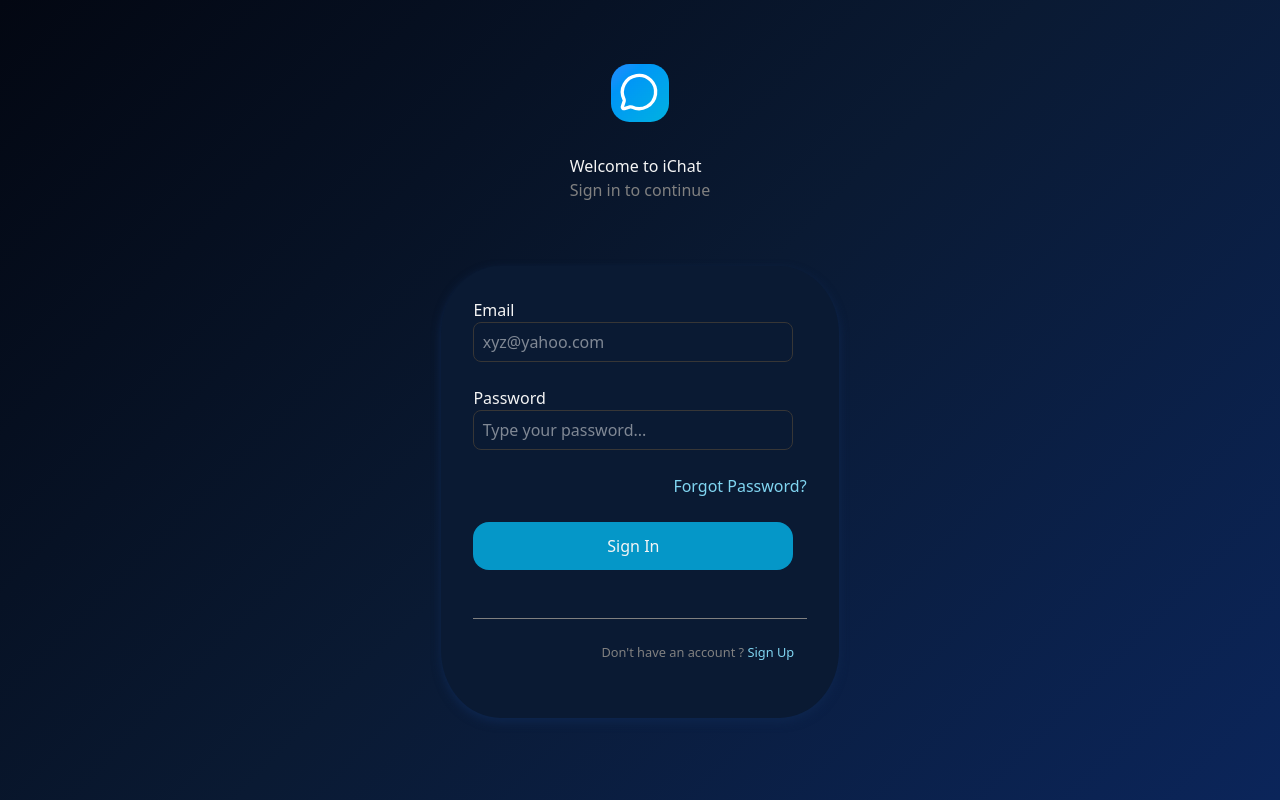
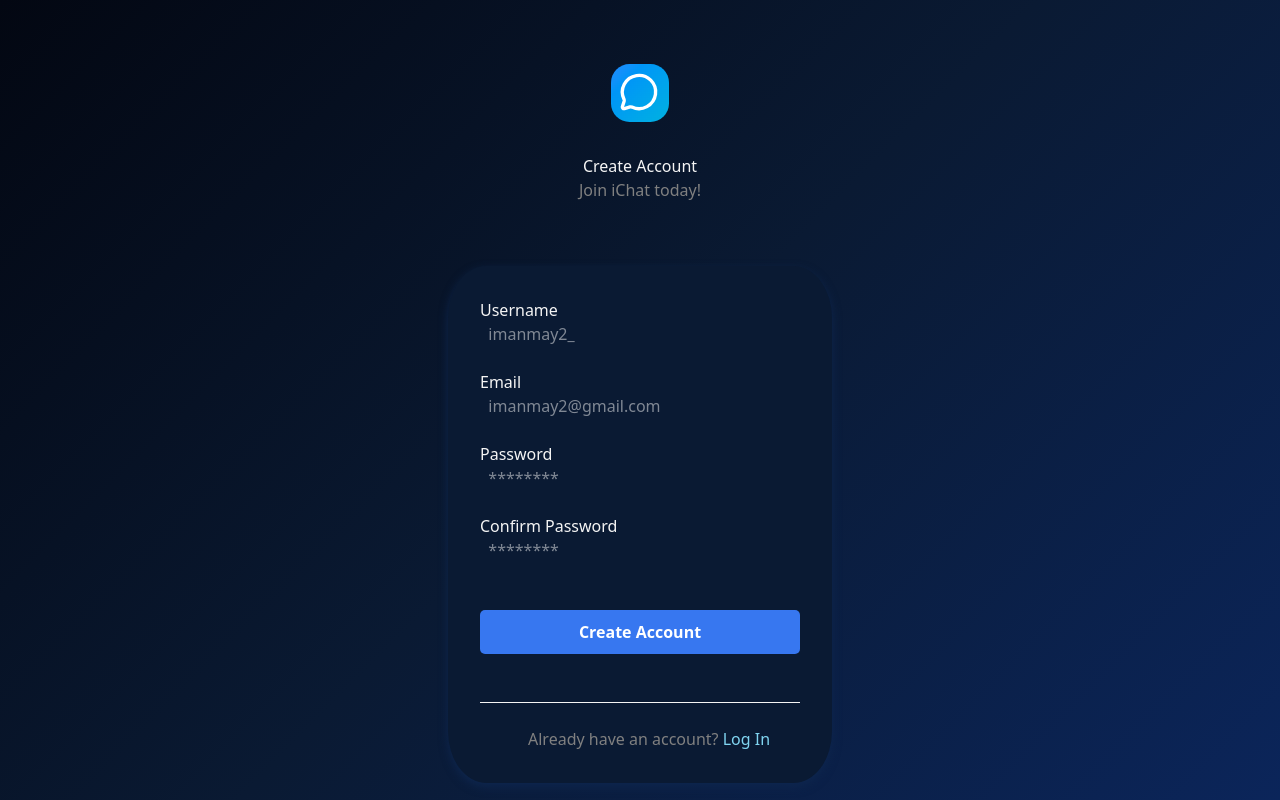
Before and after one commit to imanmay2/iChat_, a React (Vite) app in the folder client/: page / in a window 1280 px wide. Built offline with nearby package versions, Linux system fonts and the light colour scheme; the HTML template or start-up script is replaced by a standard one.

Commit message:
Signup page ready

```diff
--- a/client/src/auth/AuthPage.tsx
+++ b/client/src/auth/AuthPage.tsx
@@ -1,17 +1,17 @@
 import styles from "./css/AuthPage.module.css";
 import logo from "./iChat.png";
 import Login from "./Login";
+import Signup from "./Signup";
+
 const AuthPage = (): any => {
   return (
     <>
       <div className={styles.main}>
-       <div className={styles.logo}><img src={logo} alt="image" /></div>
-       <Login />
+       <div className={styles.logo}><img src={logo} alt="image"/></div>
+       <Signup />
       </div>
     </>
   )
 }
 
-
-
 export default AuthPage;
--- a/client/src/auth/Login.tsx
+++ b/client/src/auth/Login.tsx
@@ -16,7 +16,7 @@
         <br />
 
         <label htmlFor="Password">Password</label> <br />
-        <input type="password" id="Password"  placeholder="&nbsp;&nbsp;Type your password..."/>
+        <input type="password" id="Password"  placeholder="&nbsp;&nbsp;********"/>
 
         <br /><br />
         <p className={styles.forgotPassword}>Forgot Password?</p> <br />
--- /dev/null
+++ b/client/src/auth/Signup.tsx
@@ -0,0 +1,30 @@
+import styles from './css/Signup.module.css';
+const Signup = () => {
+  return (
+    <div className={styles.main}>
+    Create Account<span className={styles.signupText}>Join iChat today!</span>
+
+
+     {/* Signup Form */}
+     <div className={styles.signupForm}>
+        <label htmlFor="username">Username</label>
+        <input type="text" name="username" className={styles.input} placeholder='&nbsp;&nbsp;imanmay2_'/>
+        <br />
+        <label htmlFor="email">Email</label>
+        <input type="text" name="email" className={styles.input} placeholder='&nbsp;&nbsp;imanmay2@gmail.com'/>
+        <br />
+        <label htmlFor="password">Password</label>
+        <input type="password" name="password" className={styles.input}  placeholder='&nbsp;&nbsp;********'/>
+        <br />
+        <label htmlFor="c_password">Confirm Password</label>
+        <input type="password" name="c_password" className={styles.input}   placeholder='&nbsp;&nbsp;********'/><br />
+        <br />
+        <button className={styles.signupButton}>Create Account</button> <br />
+        <br /><hr /> <br />
+        <p className={styles.loginText}>Already have an account? <span className={styles.style2}>Log In</span></p>
+     </div>
+  </div>
+  )
+}
+
+export default Signup;
--- /dev/null
+++ b/client/src/auth/css/Signup.module.css
@@ -0,0 +1,55 @@
+.main{
+    display:flex;
+    flex-direction: column;
+    align-items: center;
+}
+
+.signupText{
+    color:grey;
+}
+
+.signupForm{
+    display:flex;
+    flex-direction: column;
+    border-color: rgb(49, 49, 49);
+    margin-top:4em;
+    border-radius: 10%;
+    padding:2em;
+    background-color:#0A1A33;
+    box-shadow: 0px 4px 10px #0e264e;
+    width: 24rem;
+}
+
+.signupButton{
+    width:100%;
+    background-color: #3777f0;
+    color:white;
+    padding:10px;
+    border:none;
+    border-radius:5px;
+    font-weight: bold;
+    cursor: pointer;
+    align-self: center;
+}
+
+
+.signupButton:hover{
+    background-color: #2e5bbf;
+}
+
+.loginText{
+    font-size:1rem;
+    color:grey;
+    margin-left:3rem;
+}
+
+
+.style2{
+    cursor:pointer;
+    color:rgb(128, 213, 241);
+}
+
+.style2:hover{
+    color:rgb(50, 191, 238);
+    text-decoration: underline;
+}
--- a/client/src/auth/css/login.module.css
+++ b/client/src/auth/css/login.module.css
@@ -68,8 +68,8 @@
 
 .style1{
     color:grey;
-    font-size:0.8em;
-    margin-left:8rem;
+    font-size:1em;
+    margin-left:3rem;
 }
 
 .style2{
```
